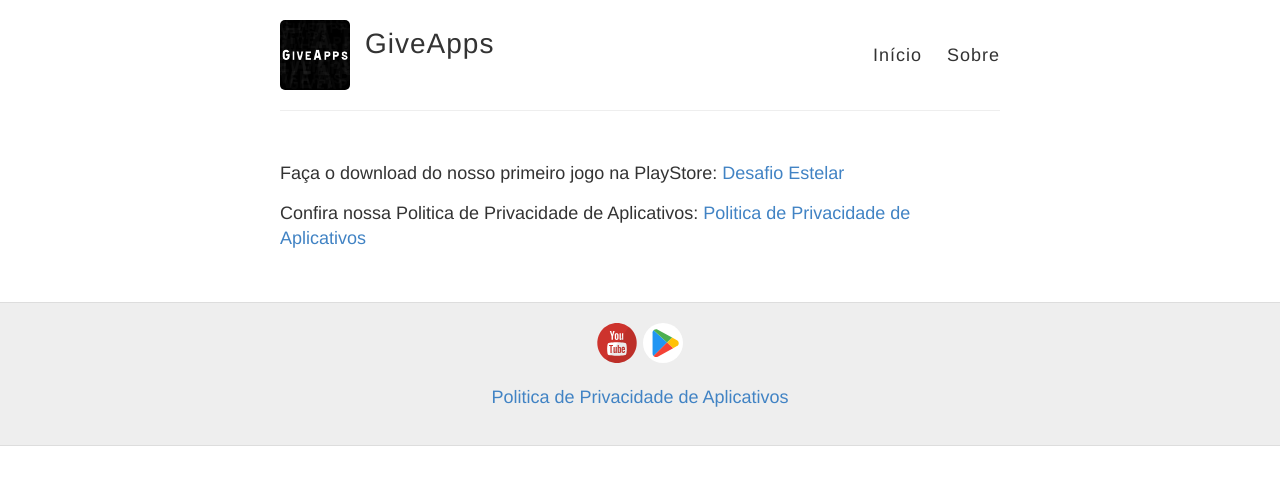
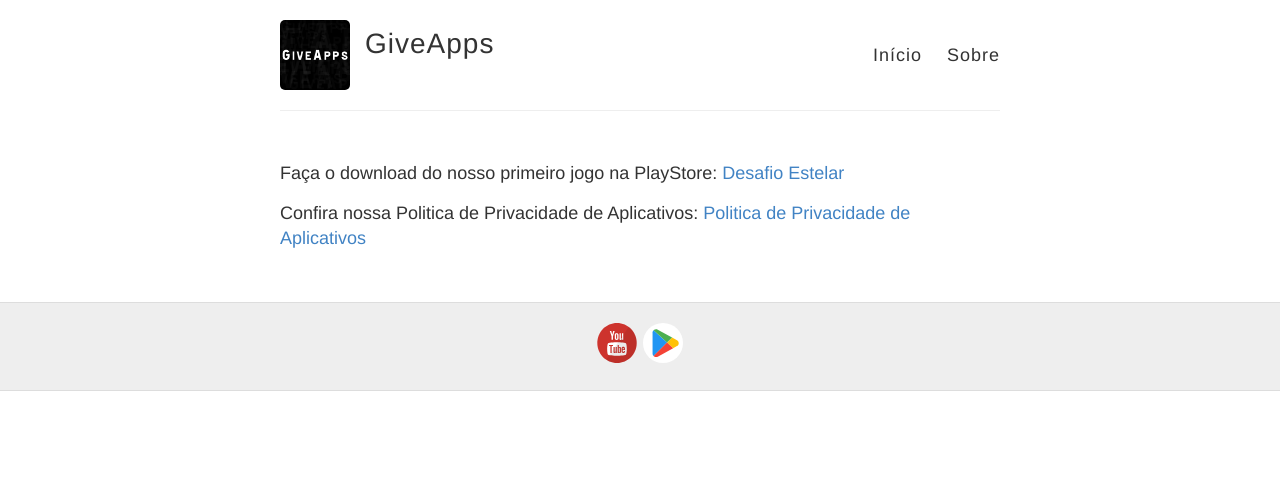
Before and after one commit to giveappsoficial/giveappsoficial.github.io, a Jekyll site: the page built from index.html, in a window 1280 px wide. Shown: the top 485 px of the page. Built offline with Jekyll 4.4.1, drawn with Linux system fonts in a browser that asks for light colours.

Commit message:
Update svg-icons.html

```diff
--- a/_includes/svg-icons.html
+++ b/_includes/svg-icons.html
@@ -12,4 +12,3 @@
 {% if site.footer-links.youtube %}<a href="https://youtube.com/{{ site.footer-links.youtube }}"><i class="svg-icon youtube"></i></a>{% endif %}
 {% if site.footer-links.googleplus %}<a href="https://plus.google.com/{{ site.footer-links.googleplus }}"><i class="svg-icon googleplus"></i></a>{% endif %}
 {% if site.footer-links.playstore %}<a href="https://play.google.com/store/apps/dev?id={{ site.footer-links.playstore }}"><i class="svg-icon playstore"></i></a>{% endif %}
-<div><p><a href="https://giveappsoficial.github.io/politica-de-privacidade-de-aplicativos/">Politica de Privacidade de Aplicativos</a></p></div>
```
